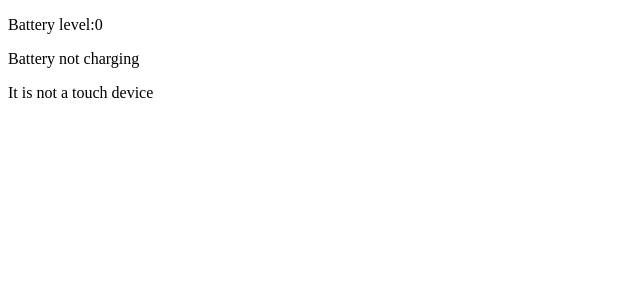
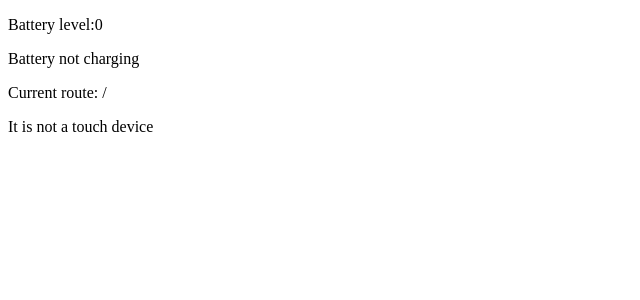
Before and after one commit to novajslabs/nova.js, a React (Vite) app: page / in a window 1280 px wide. Shown: the top 300 px of the page, without its empty margins (0-640 px from the left). Built offline with nearby package versions, Linux system fonts and the light colour scheme.

Commit message:
feat: add useRoute hook for Js

```diff
--- a/src/App.jsx
+++ b/src/App.jsx
@@ -1,19 +1,20 @@
-import { useBattery } from "./hooks/js/useBattery";
+import { useBattery } from "./hooks/js/useBattery"
 import { useIsTouchDevice } from "./hooks/js/useIsTouchDevice"
+import { useRoute } from "./hooks/js/useRoute"
 
 function AppJs() {
-  const battery = useBattery();
-  const isTouchDevice = useIsTouchDevice();
+  const battery = useBattery()
+  const isTouchDevice = useIsTouchDevice()
+  const route = useRoute()
 
   return (
     <div>
       <p>Battery level:{battery.level * 100}</p>
       <p>{battery.charging ? "Battery charging" : "Battery not charging"}</p>
-
-      {isTouchDevice ? 'It is a touch device' : 'It is not a touch device'}
-
+      <p>Current route: {route.route}</p>
+      {isTouchDevice ? "It is a touch device" : "It is not a touch device"}
     </div>
-  );
+  )
 }
 
-export default AppJs;
+export default AppJs
--- /dev/null
+++ b/src/hooks/js/useRoute.js
@@ -0,0 +1,20 @@
+import { useEffect, useState } from "react"
+
+export const useRoute = () => {
+  const [route, setRoute] = useState(window.location.pathname)
+
+  useEffect(() => {
+    const handleRouteChange = () => setRoute(window.location.pathname)
+
+    window.addEventListener("popstate", handleRouteChange)
+
+    return () => window.removeEventListener("popstate", handleRouteChange)
+  }, [])
+
+  const navigate = to => {
+    window.history.pushState({}, "", to)
+    setRoute(to)
+  }
+
+  return { route, navigate }
+}
```
